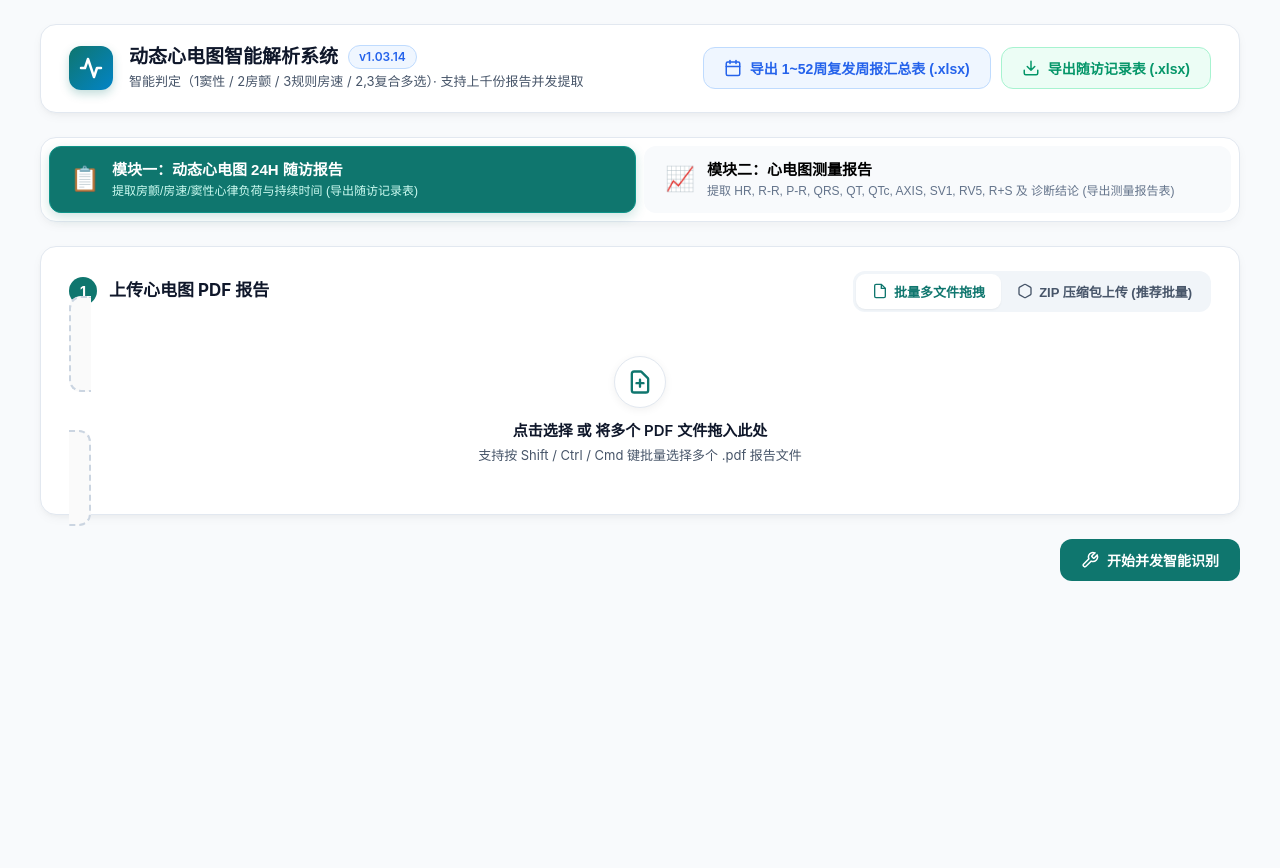
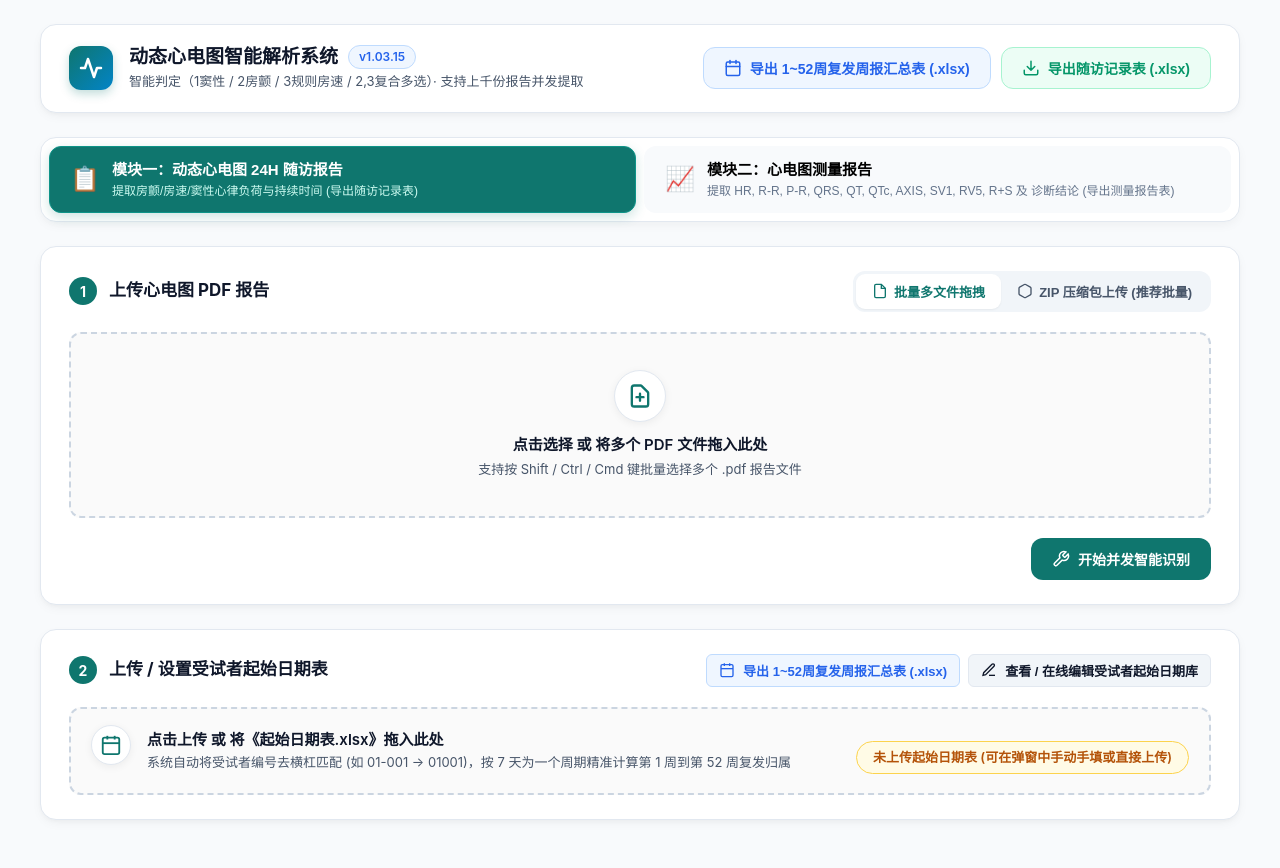
Before and after one commit to YiRen15/PDF-Excel, a Flask app: page / in a window 1280 px wide. Before the commit the page ends 581 px from the top, so only its background shows below. Run offline with Flask 3, Linux system fonts and the light colour scheme.

Commit message:
Fix DOM tree tag mismatch where mismatched label tag wrapped progress bar container, restore dropzone click handling, bump version to v1.03.15

```diff
--- a/static/js/main.js
+++ b/static/js/main.js
@@ -103,7 +103,11 @@ document.addEventListener('DOMContentLoaded', () => {
             }
         }, false);
 
-        // 改用原生 <label for="..."> 触发文件弹窗，无需多重绑定避免阻断
+                dropzone.addEventListener('click', (e) => {
+            if (e.target !== input) {
+                input.click();
+            }
+        });
 
         input.addEventListener('change', () => {
             if (input.files && input.files.length > 0) {
--- a/templates/index.html
+++ b/templates/index.html
@@ -967,7 +967,7 @@ tr.row-warning {
                 <div class="brand-info">
                     <div class="title-wrap" style="display: flex; align-items: center; gap: 10px;">
                         <h1>动态心电图智能解析系统</h1>
-                        <span class="version-badge" style="background: #eff6ff; color: #2563eb; border: 1px solid #bfdbfe; padding: 2px 10px; border-radius: 20px; font-size: 12px; font-weight: 600;">v1.03.14</span>
+                        <span class="version-badge" style="background: #eff6ff; color: #2563eb; border: 1px solid #bfdbfe; padding: 2px 10px; border-radius: 20px; font-size: 12px; font-weight: 600;">v1.03.15</span>
                     </div>
                     <p class="subtitle">智能判定（1窦性 / 2房颤 / 3规则房速 / 2,3复合多选）· 支持上千份报告并发提取</p>
                 </div>
@@ -1029,7 +1029,7 @@ tr.row-warning {
 
                 <!-- 多文件面板 (默认激活) -->
                 <div id="panel-files" class="tab-panel active">
-                    <label id="dropzone-files" for="input-files" class="dropzone-box">
+                    <div id="dropzone-files" class="dropzone-box">
                         <input type="file" id="input-files" multiple accept=".pdf" class="hidden-file-input">
                         <div class="dropzone-inner">
                             <div class="icon-circle">
@@ -1041,12 +1041,12 @@ tr.row-warning {
                             <p class="desc">支持按 Shift / Ctrl / Cmd 键批量选择多个 .pdf 报告文件</p>
                             <div id="selected-files-count" class="file-name-badge hidden"></div>
                         </div>
-                    </label>
+                    </div>
                 </div>
 
                 <!-- ZIP 面板 -->
                 <div id="panel-zip" class="tab-panel">
-                    <label id="dropzone-zip" for="input-zip" class="dropzone-box">
+                    <div id="dropzone-zip" class="dropzone-box">
                         <input type="file" id="input-zip" accept=".zip" multiple class="hidden-file-input">
                         <div class="dropzone-inner">
                             <div class="icon-circle">
@@ -1085,7 +1085,7 @@ tr.row-warning {
                     </div>
                     <div class="progress-track">
                         <div id="progress-bar-fill" class="progress-bar-fill"></div>
-                    </label>
+                    </div>
                 </div>
             </section>
 
@@ -1108,7 +1108,7 @@ tr.row-warning {
                     </div>
                 </div>
 
-                <label id="dropzone-startdates" for="input-startdates" class="dropzone-box compact-dropzone">
+                <div id="dropzone-startdates" class="dropzone-box compact-dropzone">
                     <input type="file" id="input-startdates" accept=".xlsx,.csv" class="hidden-file-input">
                     <div class="dropzone-inner horizontal">
                         <div class="icon-circle small">
@@ -1119,7 +1119,7 @@ tr.row-warning {
                             <p class="desc">系统自动将受试者编号去横杠匹配 (如 01-001 -> 01001)，按 7 天为一个周期精准计算第 1 周到第 52 周复发归属</p>
                         </div>
                         <div id="start-dates-status-badge" class="file-name-badge warning">未上传起始日期表 (可在弹窗中手动手填或直接上传)</div>
-                    </label>
+                    </div>
                 </div>
             </section>
 
@@ -1220,13 +1220,13 @@ tr.row-warning {
                                 <option value="50" selected>50 条</option>
                                 <option value="100">100 条</option>
                             </select>
-                        </label>
+                        </div>
                         <div class="btn-group">
                             <button id="prev-page-btn" class="btn btn-secondary compact" disabled>上一页</button>
                             <span id="current-page-num" class="page-current">1</span>
                             <button id="next-page-btn" class="btn btn-secondary compact" disabled>下一页</button>
                         </div>
-                    </label>
+                    </div>
                 </div>
             </section>
         </main>
```
